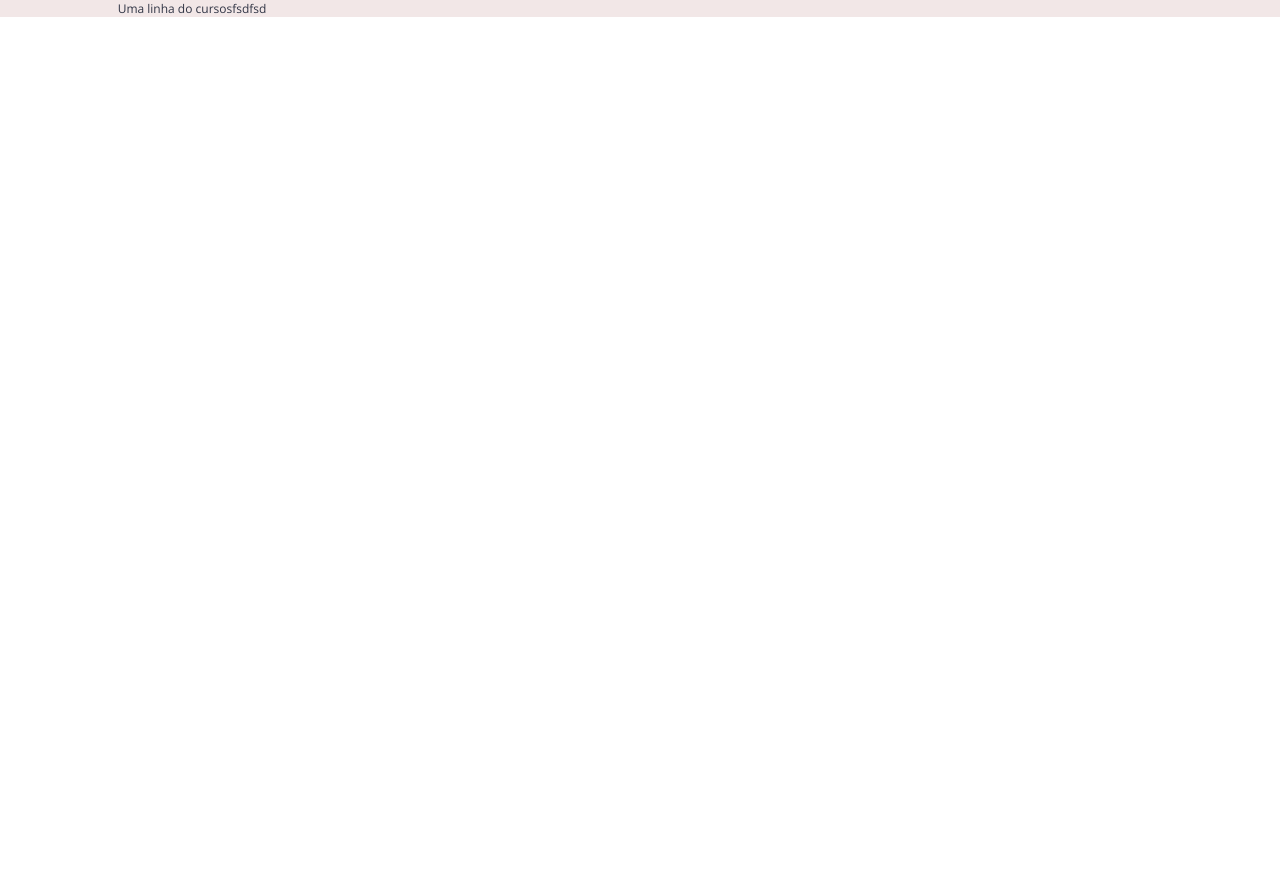
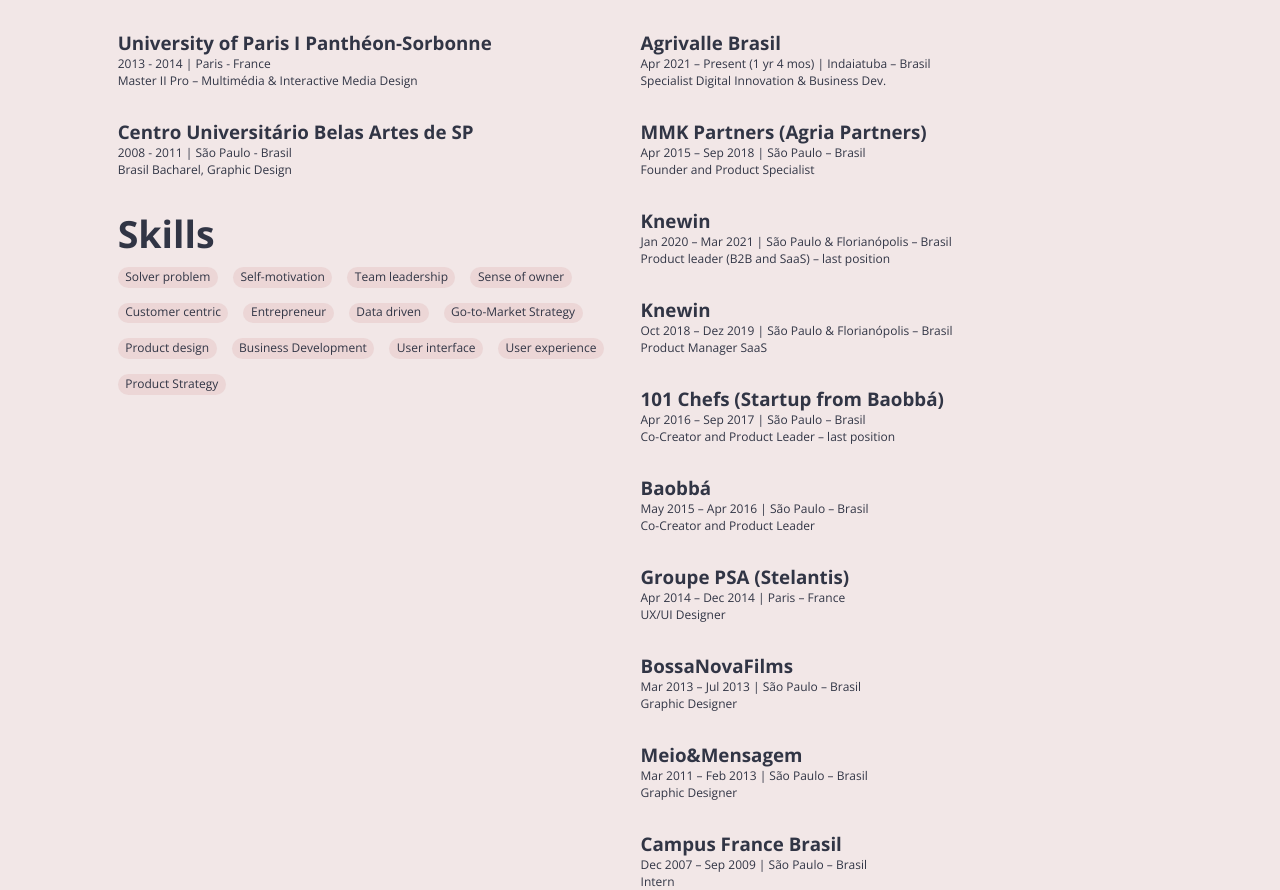
Before and after one commit to ahmedkleit/ahmed-kleit-site-2022, a Nuxt app: page /about in a window 1280 px wide. Shown: the part 1161-2051 px from the top of the page. Before the commit the page ends 1178 px from the top, so only its background shows below. Built offline with nearby package versions, Linux system fonts and the light colour scheme; what @splidejs/vue-splide would draw is missing.

Commit message:
Ajustes em carrossel, páginas abaout e vivakey

```diff
--- a/assets/styles/globals.css
+++ b/assets/styles/globals.css
@@ -72,3 +72,7 @@
 	width: 100%;
 	height: auto;
 }
+
+.carousel-pagination {
+	bottom: -2rem !important;
+}
--- a/components/Chip.vue
+++ b/components/Chip.vue
@@ -1,5 +1,5 @@
 <template>
-  <div class="chip" :style="{ color: fontColor }">
+  <div class="chip" :style="cssProps">
     <slot></slot>
   </div>
 </template>
@@ -8,17 +8,35 @@
 import Vue from 'vue'
 import { mapState } from 'vuex'
 export default Vue.extend({
+  props: {
+    chipColor: {
+      type: String,
+      required: true,
+      default: '255, 255, 255',
+    },
+    chipFontColor: {
+      type: String,
+      required: false,
+      default: null,
+    },
+  },
   computed: {
     ...mapState(['fontColor']),
+
+    cssProps() {
+      return {
+        background: `rgba(${this.chipColor}, 0.25)`,
+        color: this.chipFontColor ? this.chipFontColor : this.fontColor,
+      }
+    },
   },
 })
 </script>
 
 <style scoped>
 .chip {
-  background: rgba(255, 255, 255, 0.25);
   border-radius: 20px;
-  margin: 0.625rem;
+  margin: 0.625rem 1.25rem 0.625rem 0;
   padding: 0.063rem 0.625rem 0.25rem;
 }
 </style>
--- a/layouts/default.vue
+++ b/layouts/default.vue
@@ -192,7 +192,7 @@
     flex-direction: row;
     align-items: center;
     justify-content: center;
-    position: fixed;
+    position: sticky;
     margin: 0 auto;
     bottom: 0;
     left: 0;
--- a/pages/about.vue
+++ b/pages/about.vue
@@ -1,15 +1,17 @@
 <template>
   <div :style="{ color: fontColor }">
     <div class="about-container">
-      <NuxtLink to="/" tag="h1">Ahmed Kleit </NuxtLink>
-
+      <h1>Hello, I’m Ahmed Kleit</h1>
+      <h2>Based in São Paulo - Brasil | +55 11 971283696</h2>
       <article>
         <p>I’m born in Brasil and raised in Côte d’Ivoire (for 15 years).</p>
+        <br />
         <p>
           I’m passionate about solving problems by design, I have the competence
           and enthusiasm to build from scratch products or solutions for any
           challenge (Chemical Industry, AgriTech, PR Tech and etc).
         </p>
+        <br />
         <p>
           Worked as Product Designer at Peugeot Citröen Automobiles – PSA (in
           France), Advisor in Product development and Go-To-Market. Strong
@@ -18,8 +20,18 @@
       </article>
 
       <section class="links">
-        <a href="" :style="{ color: buttonColor }">@linkedin</a>
-        <a href="" :style="{ color: buttonColor }">@gmail</a>
+        <a
+          href="https://www.linkedin.com/in/ahmedkleit/"
+          target="_blank"
+          :style="{ color: buttonColor }"
+          >@linkedin</a
+        >
+        <a
+          href="mailto:kleit.ahmed@gmail.com"
+          target="_blank"
+          :style="{ color: buttonColor }"
+          >@gmail</a
+        >
       </section>
 
       <img src="~/assets/images/ahmed.png" alt="" />
@@ -28,26 +40,79 @@
         <section>
           <h2>Education</h2>
 
-          <h3>Université Panthéon Sorbonne - Paris I</h3>
-          <p>2014 - 2015</p>
-          <p>Uma linha do cursosfsdfsd</p>
+          <h3>University of Paris I Panthéon-Sorbonne</h3>
+          <p>2013 - 2014 | Paris - France</p>
+          <p>Master II Pro – Multimédia & Interactive Media Design</p>
 
-          <h3>Université Panthéon Sorbonne - Paris I</h3>
-          <p>2014 - 2015</p>
-          <p>Uma linha do cursosfsdfsd</p>
+          <h3>Centro Universitário Belas Artes de SP</h3>
+          <p>2008 - 2011 | São Paulo - Brasil</p>
+          <p>Brasil Bacharel, Graphic Design</p>
+
+          <h2>Skills</h2>
+          <div class="chips-container">
+            <Chip :chip-color="'216, 165, 165'">Solver problem</Chip>
+            <Chip :chip-color="'216, 165, 165'">Self-motivation</Chip>
+            <Chip :chip-color="'216, 165, 165'">Team leadership</Chip>
+            <Chip :chip-color="'216, 165, 165'">Sense of owner</Chip>
+            <Chip :chip-color="'216, 165, 165'">Customer centric</Chip>
+            <Chip :chip-color="'216, 165, 165'">Entrepreneur</Chip>
+            <Chip :chip-color="'216, 165, 165'">Data driven</Chip>
+            <Chip :chip-color="'216, 165, 165'">Go-to-Market Strategy</Chip>
+            <Chip :chip-color="'216, 165, 165'">Product design</Chip>
+            <Chip :chip-color="'216, 165, 165'">Business Development</Chip>
+            <Chip :chip-color="'216, 165, 165'">User interface</Chip>
+            <Chip :chip-color="'216, 165, 165'">User experience</Chip>
+            <Chip :chip-color="'216, 165, 165'">Product Strategy</Chip>
+          </div>
         </section>
 
         <section>
           <h2>Experience</h2>
 
-          <h3>Nome da firma</h3>
-          <p>2014 - 2015</p>
-          <p>Cargo</p>
-          <div>——</div>
+          <h3>Agrivalle Brasil</h3>
+          <p>Apr 2021 – Present (1 yr 4 mos) | Indaiatuba – Brasil</p>
+          <p>Specialist Digital Innovation & Business Dev.</p>
+          <!-- <div>——</div>
           <p>
             Descrição do trampo em linhas continuas, descrição do trampo em
             linhas continuas… teeter fgdfg d….
-          </p>
+          </p> -->
+
+          <h3>MMK Partners (Agria Partners)</h3>
+          <p>Apr 2015 – Sep 2018 | São Paulo – Brasil</p>
+          <p>Founder and Product Specialist</p>
+
+          <h3>Knewin</h3>
+          <p>Jan 2020 – Mar 2021 | São Paulo & Florianópolis – Brasil</p>
+          <p>Product leader (B2B and SaaS) – last position</p>
+
+          <h3>Knewin</h3>
+          <p>Oct 2018 – Dez 2019 | São Paulo & Florianópolis – Brasil</p>
+          <p>Product Manager SaaS</p>
+
+          <h3>101 Chefs (Startup from Baobbá)</h3>
+          <p>Apr 2016 – Sep 2017 | São Paulo – Brasil</p>
+          <p>Co-Creator and Product Leader – last position</p>
+
+          <h3>Baobbá</h3>
+          <p>May 2015 – Apr 2016 | São Paulo – Brasil</p>
+          <p>Co-Creator and Product Leader</p>
+
+          <h3>Groupe PSA (Stelantis)</h3>
+          <p>Apr 2014 – Dec 2014 | Paris – France</p>
+          <p>UX/UI Designer</p>
+
+          <h3>BossaNovaFilms</h3>
+          <p>Mar 2013 – Jul 2013 | São Paulo – Brasil</p>
+          <p>Graphic Designer</p>
+
+          <h3>Meio&Mensagem</h3>
+          <p>Mar 2011 – Feb 2013 | São Paulo – Brasil</p>
+          <p>Graphic Designer</p>
+
+          <h3>Campus France Brasil</h3>
+          <p>Dec 2007 – Sep 2009 | São Paulo – Brasil</p>
+          <p>Intern</p>
         </section>
       </section>
     </div>
@@ -94,7 +159,7 @@
 
   .experience-and-education {
     display: grid;
-    grid-template-rows: 1fr 1fr;
+    grid-template-rows: auto 1fr;
     grid-template-columns: 1fr;
     grid-template-areas:
       'education'
@@ -142,6 +207,7 @@
 .about-container h2 {
   font-size: 3.125rem;
   font-weight: bold;
+  margin-top: 2.5rem;
 }
 
 .about-container h3 {
@@ -163,4 +229,12 @@
   width: 100%;
   margin: 1.75rem 0;
 }
+
+.about-container .chips-container {
+  display: flex;
+  flex-direction: row;
+  margin-top: unset;
+  flex-flow: wrap;
+  grid-area: chips;
+}
 </style>
--- a/pages/work/101chefs-baobba.vue
+++ b/pages/work/101chefs-baobba.vue
@@ -62,11 +62,21 @@
     </div>
 
     <div class="chips-container">
-      <Chip>Entrepreneurship</Chip>
-      <Chip>Strategy</Chip>
-      <Chip>Go-To-Market</Chip>
-      <Chip>Process management</Chip>
-      <Chip>Open business</Chip>
+      <Chip :chip-color="'255, 255, 255'" :chip-font-color="'#FE9F6A'"
+        >Entrepreneurship</Chip
+      >
+      <Chip :chip-color="'255, 255, 255'" :chip-font-color="'#FE9F6A'"
+        >Strategy</Chip
+      >
+      <Chip :chip-color="'255, 255, 255'" :chip-font-color="'#FE9F6A'"
+        >Go-To-Market</Chip
+      >
+      <Chip :chip-color="'255, 255, 255'" :chip-font-color="'#FE9F6A'"
+        >Process management</Chip
+      >
+      <Chip :chip-color="'255, 255, 255'" :chip-font-color="'#FE9F6A'"
+        >Open business</Chip
+      >
     </div>
   </div>
 </template>
--- a/pages/work/bmk-partners.vue
+++ b/pages/work/bmk-partners.vue
@@ -41,10 +41,10 @@
       </ul>
 
       <div>
-        <Chip>Entrepreneurship</Chip>
-        <Chip>Strategy</Chip>
-        <Chip>Go-To-Market</Chip>
-        <Chip>Process management</Chip>
+        <Chip :chip-color="'255, 255, 255'">Entrepreneurship</Chip>
+        <Chip :chip-color="'255, 255, 255'">Strategy</Chip>
+        <Chip :chip-color="'255, 255, 255'">Go-To-Market</Chip>
+        <Chip :chip-color="'255, 255, 255'">Process management</Chip>
       </div>
     </div>
   </div>
--- a/pages/work/index.vue
+++ b/pages/work/index.vue
@@ -30,7 +30,7 @@
       tag="a"
       :style="{ color: buttonColor }"
       @mouseover.native="changeColor('#560332', '#FFFFFF', '#FFFFFF')"
-      >101 Chefs /Baobba</NuxtLink
+      >101 Chefs — Baobba</NuxtLink
     >
     <NuxtLink
       to="/work/vivakey"
@@ -46,9 +46,6 @@
       @mouseover.native="changeColor('#1E2337', '#FD4239', '#FFFFFF')"
       >PSA</NuxtLink
     >
-    <!-- <NuxtLink to="/work/archives" tag="a" :style="{ color: fontColor }"
-      >Archives</NuxtLink
-    > -->
   </div>
 </template>
 
--- a/pages/work/knewin.vue
+++ b/pages/work/knewin.vue
@@ -43,12 +43,12 @@
         </ul>
 
         <div>
-          <Chip>Strategy</Chip>
-          <Chip>Go-To-Market</Chip>
-          <Chip>Management</Chip>
-          <Chip>Comunication</Chip>
-          <Chip>UX Design</Chip>
-          <Chip>UI Design</Chip>
+          <Chip :chip-color="'255, 255, 255'">Strategy</Chip>
+          <Chip :chip-color="'255, 255, 255'">Go-To-Market</Chip>
+          <Chip :chip-color="'255, 255, 255'">Management</Chip>
+          <Chip :chip-color="'255, 255, 255'">Comunication</Chip>
+          <Chip :chip-color="'255, 255, 255'">UX Design</Chip>
+          <Chip :chip-color="'255, 255, 255'">UI Design</Chip>
         </div>
       </article>
 
--- a/pages/work/psa.vue
+++ b/pages/work/psa.vue
@@ -32,10 +32,10 @@
       </article>
 
       <div class="chips-container">
-        <Chip>Automotive</Chip>
-        <Chip>UX Design</Chip>
-        <Chip>UI Design</Chip>
-        <Chip>Human Machine Interaction</Chip>
+        <Chip :chip-color="'255, 255, 255'">Automotive</Chip>
+        <Chip :chip-color="'255, 255, 255'">UX Design</Chip>
+        <Chip :chip-color="'255, 255, 255'">UI Design</Chip>
+        <Chip :chip-color="'255, 255, 255'">Human Machine Interaction</Chip>
       </div>
     </div>
 
@@ -48,6 +48,21 @@
             @splide:active="showSubtitle"
           >
             <splide-slide>
+              <video
+                width="100%"
+                height="auto"
+                autoplay="autoplay"
+                controls
+                loop
+              >
+                <source
+                  src="~/assets/videos/PROPS_AHMED_3.mp4"
+                  type="video/mp4"
+                />
+                Your browser does not support the video tag.
+              </video>
+            </splide-slide>
+            <splide-slide>
               <img src="~/assets/images/01MEDIA PLAY.png" />
             </splide-slide>
             <splide-slide>
@@ -58,15 +73,6 @@
             </splide-slide>
             <splide-slide>
               <img src="~/assets/images/04CLIM.png" />
-            </splide-slide>
-            <splide-slide>
-              <video width="100%" height="100%" controls>
-                <source
-                  src="~/assets/videos/PROPS_AHMED_3.mp4"
-                  type="video/mp4"
-                />
-                Your browser does not support the video tag.
-              </video>
             </splide-slide>
           </splide>
         </Tab>
@@ -101,6 +107,7 @@
           arrow: 'splide__arrow carousel-arrows',
           prev: 'splide__arrow--prev carousel-previous-arrow',
           next: 'splide__arrow--next carousel-next-arrow',
+          pagination: 'splide__pagination carousel-pagination',
         },
       },
     }
@@ -147,6 +154,10 @@
       'article'
       'media';
     gap: 1rem;
+  }
+
+  .wrapper-carousel {
+    padding-bottom: 2rem;
   }
 }
 
```
Also changed, not shown: pages/work/vivakey.vue (+9 -5 lines), 2 other files (tests, documents, lock files or other folders).
